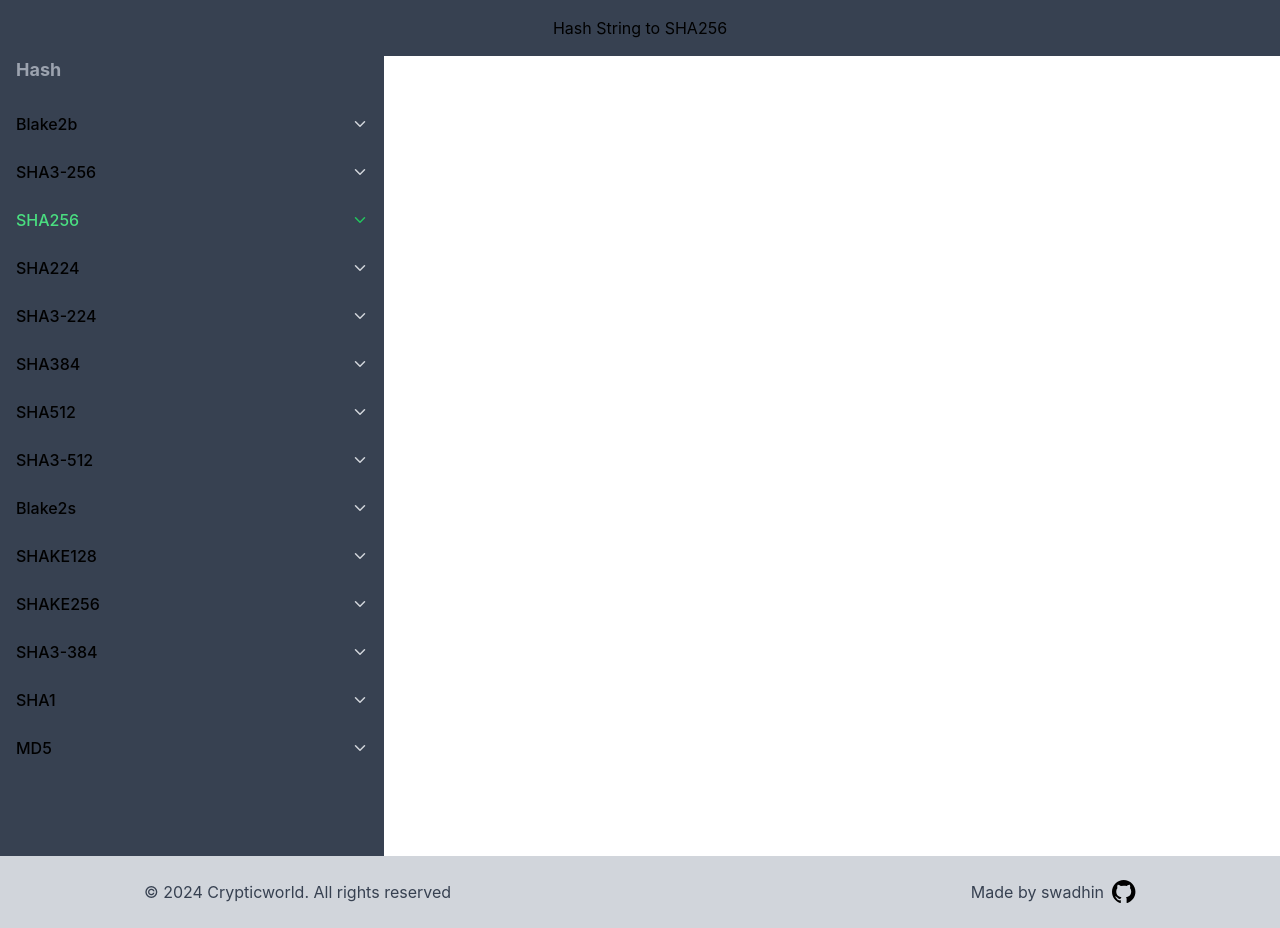
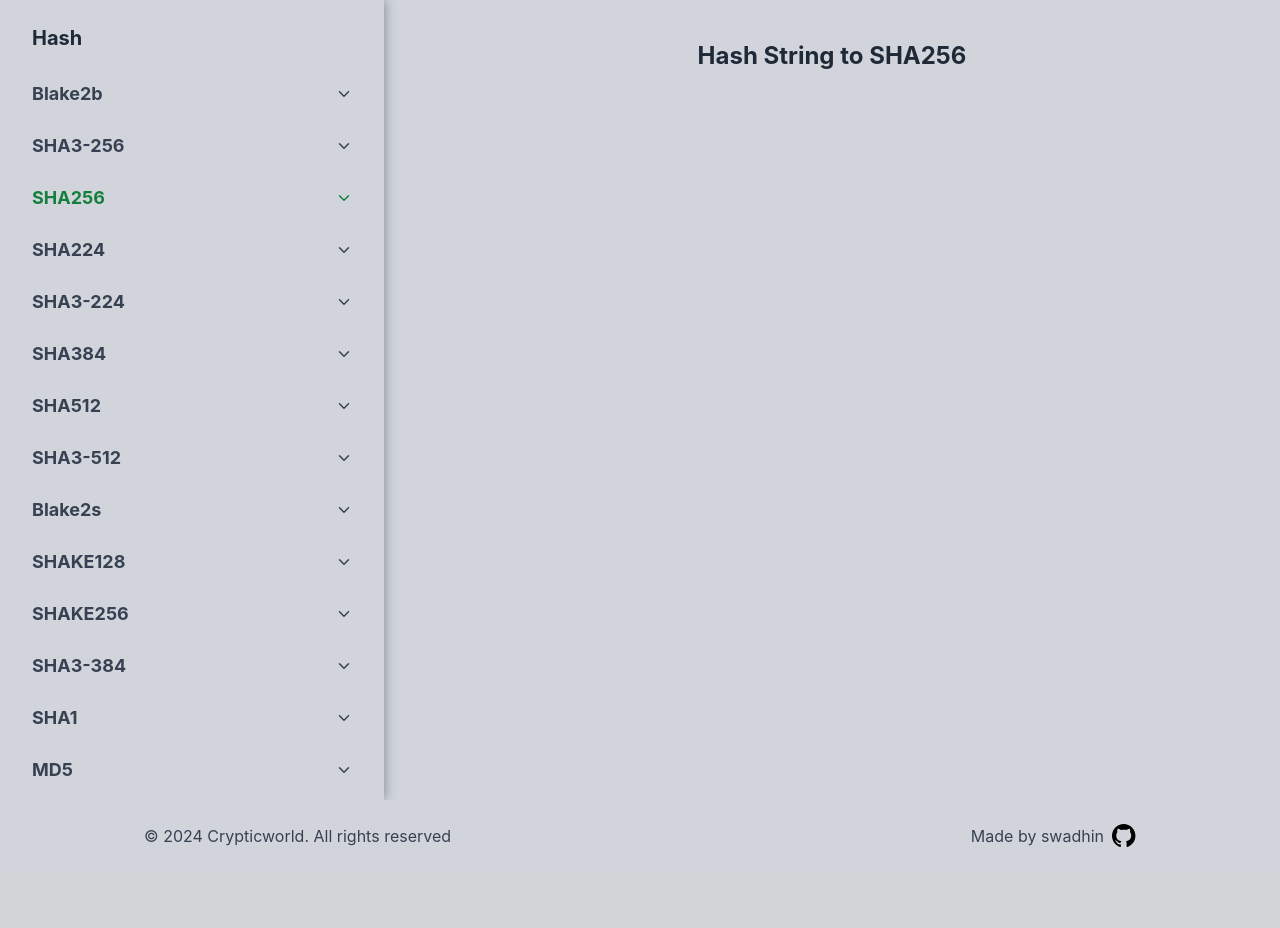
Before and after one commit to blueorionn/crypticworld, a Flask app: page /hash/sha256 in a window 1280 px wide. Shown: the part 96-1024 px from the top of the page. After the commit the page ends 943 px from the top, so only its background shows below. Run offline with Flask 3, Linux system fonts and the light colour scheme; style sheets or scripts are compiled from the project's sources.

Commit message:
added dark mode to all pages

```diff
--- a/crypticworld/static/css/utility.css
+++ b/crypticworld/static/css/utility.css
@@ -4,8 +4,10 @@
   transform: translateX(-100%);
 }
 
-.display-navbar {
-  transform: translateX(100%);
+.display-sidebar {
+  transition: all 150ms cubic-bezier(0.4, 0, 0.2, 1);
+  transform: translateX(0%);
+  z-index: 110;
 }
 
 ._hide-content {
--- a/crypticworld/static/script/main.js
+++ b/crypticworld/static/script/main.js
@@ -45,6 +45,11 @@ class ThemeManager {
   // Get current theme
   getCurrentTheme() {
     return this.root.classList.contains('dark') ? 'dark' : 'light';
+  }
+
+  // get localstorage
+  getThemeStorage() {
+    return localStorage.getItem('theme');
   }
 
   // toogle theme
--- a/crypticworld/templates/layouts/footer.html
+++ b/crypticworld/templates/layouts/footer.html
@@ -1,4 +1,4 @@
-<footer class="w-full bg-gray-300 dark:bg-slate-700 py-4 lg:py-6">
+<footer class="w-full bg-gray-300 dark:bg-slate-700 py-4 lg:py-6 relative z-[100]">
   <div class="max-w-5xl mx-auto px-4 flex flex-col md:flex-row justify-between items-center">
     <span class="text-gray-700 dark:text-gray-300 cursor-default">&copy; 2024 Crypticworld. All rights reserved</span>
     <a
--- a/crypticworld/templates/layouts/header.html
+++ b/crypticworld/templates/layouts/header.html
@@ -1,4 +1,4 @@
-<header class="w-full h-max bg-gray-200 dark:bg-gray-800">
+<header class="w-full h-max bg-gray-200 dark:bg-gray-800 relative z-[100]">
   <nav class="max-w-5xl w-full mx-auto py-4 md:py-6 px-4 lg:px-0 flex justify-between items-center">
     <div class="w-max">
       <a href="/" class="flex gap-1 md:gap-2 justify-center items-center">
--- a/crypticworld/templates/string_hasher.html
+++ b/crypticworld/templates/string_hasher.html
@@ -1,35 +1,25 @@
 <!doctype html>
 <html lang="en">
+
 <head>
   <meta charset="UTF-8" />
   <meta name="viewport" content="width=device-width, initial-scale=1.0" />
   <title>Hash String to {{ head.algorithm_name }} - Crypticworld</title>
-    <meta
-      name="description"
-      content="Crypticworld is a lightweight web application built using Flask that allows users to hash any given text using a wide variety of hashing algorithms. This app is designed to support multiple encoding formats."
-    />
+  <meta name="description"
+    content="Crypticworld is a lightweight web application built using Flask that allows users to hash any given text using a wide variety of hashing algorithms. This app is designed to support multiple encoding formats." />
   <meta name="google-site-verification" content="toVnlyBWfIrTB52GxiBZr1xnHcpzSLxaiqytEXETOcU" />
   <meta property="og:title" content="Hash String to {{ head.algorithm_name }} - Crypticworld" />
-    <meta
-      property="og:description"
-      content="Crypticworld is a lightweight web application built using Flask that allows users to hash any given text using a wide variety of hashing algorithms. This app is designed to support multiple encoding formats."
-    />
+  <meta property="og:description"
+    content="Crypticworld is a lightweight web application built using Flask that allows users to hash any given text using a wide variety of hashing algorithms. This app is designed to support multiple encoding formats." />
   <meta property="og:url" content="https://crypticworld.functionbasket.com/" />
-    <meta
-      property="og:image"
-      content="https://crypticworld.functionbasket.com/static/logos/crypticworld-logo-full.png"
-    />
+  <meta property="og:image" content="https://crypticworld.functionbasket.com/static/logos/crypticworld-logo-full.png" />
   <meta name="twitter:card" content="summary_large_image" />
   <meta name="twitter:site" content="@SS_Swadhinn" />
   <meta name="twitter:title" content="Hash String to {{ head.algorithm_name }} - Crypticworld" />
-    <meta
-      name="twitter:description"
-      content="Crypticworld is a lightweight web application built using Flask that allows users to hash any given text using a wide variety of hashing algorithms. This app is designed to support multiple encoding formats."
-    />
-    <meta
-      name="twitter:image"
-      content="https://crypticworld.functionbasket.com/static/logos/crypticworld-logo-full.png"
-    />
+  <meta name="twitter:description"
+    content="Crypticworld is a lightweight web application built using Flask that allows users to hash any given text using a wide variety of hashing algorithms. This app is designed to support multiple encoding formats." />
+  <meta name="twitter:image"
+    content="https://crypticworld.functionbasket.com/static/logos/crypticworld-logo-full.png" />
   <link rel="shortcut icon" href="/favicon.ico" type="image/x-icon" />
   <link rel="stylesheet" href="{{ url_for('static', filename='css/base.css') }}" />
   <link rel="stylesheet" href="{{ url_for('static', filename='css/style.css') }}" />
@@ -40,69 +30,44 @@
 <body>
   {% include "layouts/header.html" %}
   <main class="w-full">
-      <div class="py-4 relative flex justify-center items-center bg-gray-700" aria-label="secondary-header">
-        <div class="absolute xl:relative xl:hidden left-0 h-full flex justify-center items-center">
-          <button type="button" class="px-8" id="sidebar-toogle-button">
-            <span class="sr-only">Toogle sidebar button</span>
-            <svg xmlns="http://www.w3.org/2000/svg" class="h-6 w-6 fill-gray-300" viewBox="0 0 512 512">
-              <path
-                stroke="currentColor"
-                stroke-linecap="round"
-                stroke-miterlimit="10"
-                stroke-width="48"
-                d="M88 152h336M88 256h336M88 360h336"
-              />
-            </svg>
-          </button>
-        </div>
-        <div>
-          <h2>Hash String to {{ head.algorithm_name }}</h2>
-        </div>
-      </div>
-      <section class="w-full relative flex">
+    <section class="w-full relative flex bg-gray-300 dark:bg-gray-900">
       <aside
-          class="w-full max-w-xs lg:max-w-sm fixed h-[100vh] top-0 xl:relative flex flex-col gap-4 px-4 transition-all bg-gray-700"
-          data-sidebar
-        >
+        class="w-full max-w-xs lg:max-w-sm fixed h-[100vh] top-0 xl:relative flex flex-col gap-4 px-8 py-6 xl:z-50 transition-all bg-gray-300 dark:bg-slate-700 shadow-[2px_0px_10px_0px_rgba(31,41,55,0.35)] dark:shadow-none"
+        data-sidebar>
         <div class="w-max xl:hidden my-6 xl:my-0">
           <a href="/" class="flex gap-1 md:gap-2 justify-center items-center">
-              <img
-                src="/static/logos/crypticworld-logo.png"
-                alt="Website Logo"
-                class="aspect-auto h-8 w-8 md:h-10 md:w-10 lg:h-12 lg:w-12"
-              />
+            <img src="/static/logos/crypticworld-logo.png" alt="Website Logo"
+              class="aspect-auto h-8 w-8 md:h-10 md:w-10 lg:h-12 lg:w-12" />
             <h1 class="text-gray-800 dark:text-gray-200 font-bold text-xl md:text-2xl lg:text-3xl">
               Cryptic<span class="text-[--clr-bs-green]">world</span>
             </h1>
           </a>
         </div>
-          <h2 class="text-lg font-bold text-gray-400">Hash</h2>
+        <h2 class="text-lg lg:text-xl font-bold text-gray-800 dark:text-gray-400">Hash</h2>
         <div class="flex flex-col">
           {% for algorithm in algorithms %} {% if algorithm.title == head.algorithm_name %}
           <div class="w-full py-3">
             <div class="flex justify-between items-center">
               <a href="{{ algorithm.url.text_hash }}">
-                  <span class="font-medium text-green-400">{{ algorithm.title }}</span>
+                <span class="font-bold text-base md:text-lg text-green-700 dark:text-green-400">{{ algorithm.title
+                  }}</span>
               </a>
               <button type="button" class="flex-grow flex justify-end" data-toogle-sidebar-hash-lists="">
                 <svg xmlns="http://www.w3.org/2000/svg" class="w-4 h-4 transition-all" viewBox="0 0 512 512">
-                    <path
-                      stroke="currentColor"
-                      stroke-linecap="round"
-                      stroke-linejoin="round"
-                      class="stroke-green-500 fill-none"
-                      stroke-width="48"
-                      d="M112 184l144 144 144-144"
-                    />
+                  <path stroke="currentColor" stroke-linecap="round" stroke-linejoin="round"
+                    class="stroke-green-700 dark:stroke-green-500 fill-none" stroke-width="48"
+                    d="M112 184l144 144 144-144" />
                 </svg>
               </button>
             </div>
             <ul class="list-none px-4 py-2 _hide-content">
               <li class="list-none">
-                  <a href="{{ algorithm.url.text_hash }}">{{ algorithm.title }}</a>
+                <a href="{{ algorithm.url.text_hash }}" class="font-medium text-green-600 dark:text-green-300">{{
+                  algorithm.title }}</a>
               </li>
               <li class="list-none">
-                  <a href="{{ algorithm.url.file_hash }}">{{ algorithm.title }} File</a>
+                <a href="{{ algorithm.url.file_hash }}" class="font-medium text-green-600 dark:text-green-300">{{
+                  algorithm.title }} File</a>
               </li>
             </ul>
           </div>
@@ -110,27 +75,25 @@
           <div class="w-full py-3">
             <div class="flex justify-between items-center">
               <a href="{{ algorithm.url.text_hash }}">
-                  <span class="font-medium">{{ algorithm.title }}</span>
+                <span class="font-bold text-base md:text-lg text-gray-700 dark:text-gray-300">{{ algorithm.title
+                  }}</span>
               </a>
               <button type="button" class="flex-grow flex justify-end" data-toogle-sidebar-hash-lists="">
                 <svg xmlns="http://www.w3.org/2000/svg" class="w-4 h-4 transition-all" viewBox="0 0 512 512">
-                    <path
-                      stroke="currentColor"
-                      stroke-linecap="round"
-                      stroke-linejoin="round"
-                      class="stroke-gray-300 fill-none"
-                      stroke-width="48"
-                      d="M112 184l144 144 144-144"
-                    />
+                  <path stroke="currentColor" stroke-linecap="round" stroke-linejoin="round"
+                    class="stroke-gray-700 dark:stroke-gray-300 fill-none" stroke-width="48"
+                    d="M112 184l144 144 144-144" />
                 </svg>
               </button>
             </div>
             <ul class="list-none px-4 py-2 _hide-content">
               <li class="list-none">
-                  <a href="{{ algorithm.url.text_hash }}">{{ algorithm.title }}</a>
+                <a href="{{ algorithm.url.text_hash }}" class="font-medium text-gray-600 dark:text-gray-400">{{
+                  algorithm.title }}</a>
               </li>
               <li class="list-none">
-                  <a href="{{ algorithm.url.file_hash }}">{{ algorithm.title }} File</a>
+                <a href="{{ algorithm.url.file_hash }}" class="font-medium text-gray-600 dark:text-gray-400">{{
+                  algorithm.title }} File</a>
               </li>
             </ul>
           </div>
@@ -138,10 +101,29 @@
         </div>
       </aside>
       <section class="w-full flex-grow">
-          <section class="h-full"></section>
+        <div class="py-4 relative flex justify-center items-center bg-gray-300 dark:bg-gray-900"
+          aria-label="secondary-header">
+          <div class="absolute xl:relative xl:hidden left-0 h-full flex justify-center items-center">
+            <button type="button" class="px-8" id="sidebar-toogle-button">
+              <span class="sr-only">Toogle sidebar button</span>
+              <svg xmlns="http://www.w3.org/2000/svg" class="h-6 w-6 stroke-gray-800 dark:stroke-gray-300"
+                viewBox="0 0 512 512">
+                <path stroke-linecap="round" stroke-miterlimit="10" stroke-width="48"
+                  d="M88 152h336M88 256h336M88 360h336" />
+              </svg>
+            </button>
+          </div>
+          <div class="mt-6">
+            <h2 class="font-bold text-lg md:text-xl lg:text-2xl text-gray-800 dark:text-gray-200">
+              Hash String to {{ head.algorithm_name }}
+            </h2>
+          </div>
+        </div>
+        <section class=""></section>
       </section>
     </section>
   </main>
   {% include "layouts/footer.html" %}
 </body>
+
 </html>
```
Lines whose indentation alone changed are shown as unchanged.
